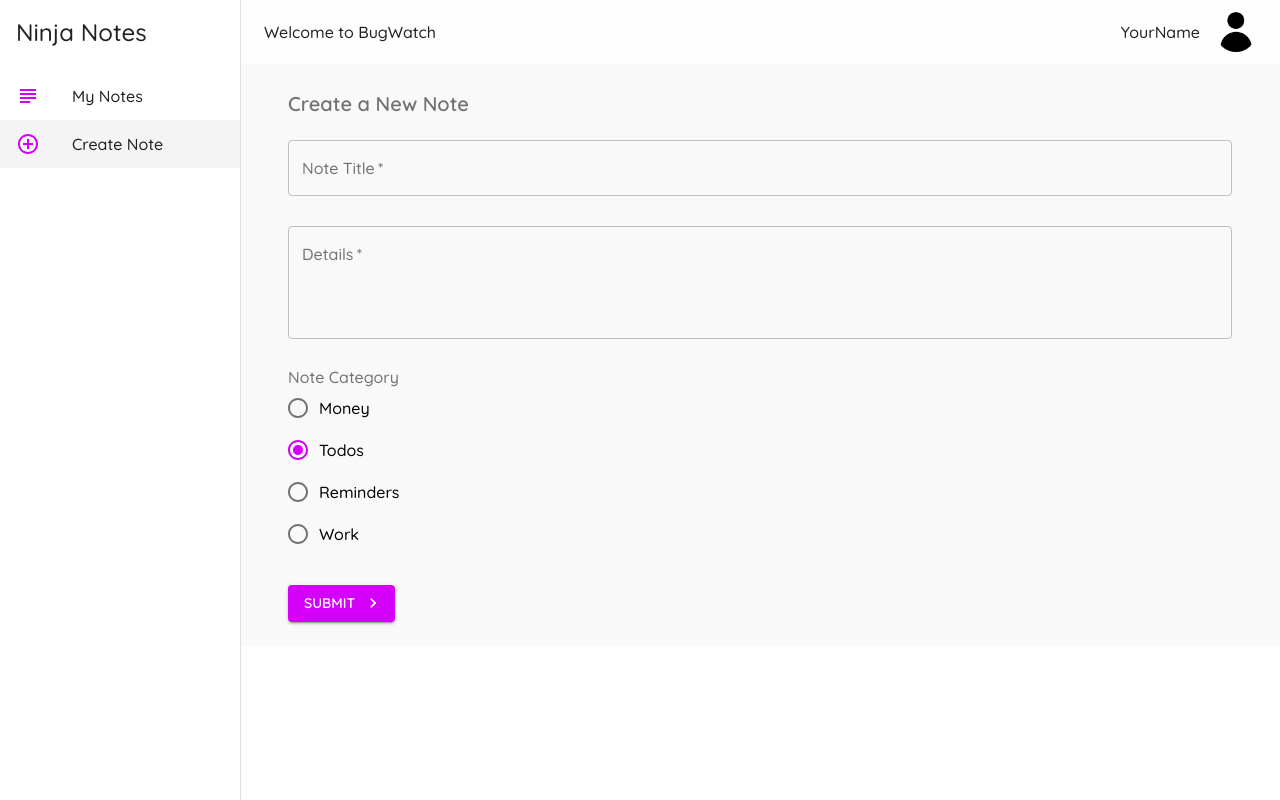
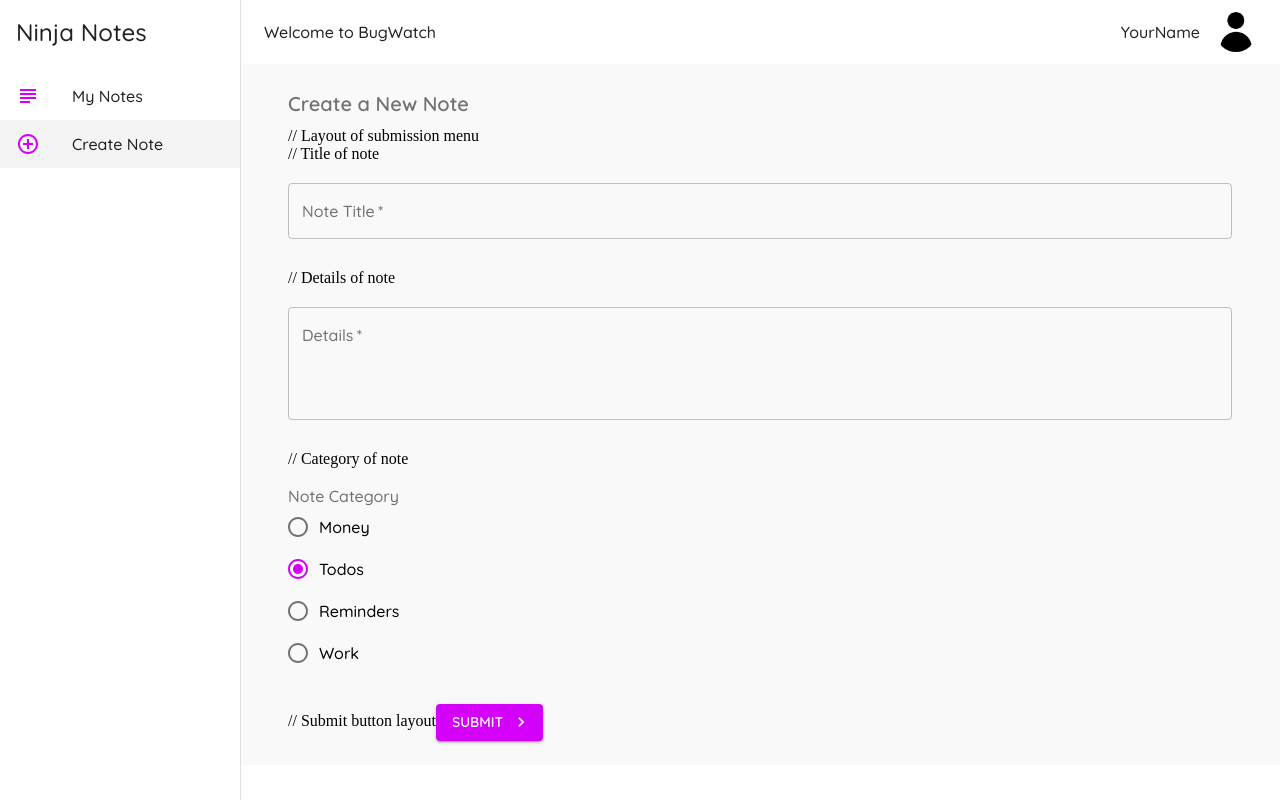
Before and after one commit to ethangonzalez328/BugWatch, a React (Create React App) app: page /create in a window 1280 px wide. Built offline with nearby package versions, Linux system fonts and the light colour scheme.

Commit message:
added comments to Create.js

```diff
--- a/src/pages/Create.js
+++ b/src/pages/Create.js
@@ -11,6 +11,7 @@ import FormControl from '@material-ui/core/FormControl'
 import FormLabel from '@material-ui/core/FormLabel';
 import { useHistory } from 'react-router-dom';
 
+// Style specification
 const useStyles = makeStyles({
   field: {
     marginTop: 20,
@@ -19,6 +20,7 @@ const useStyles = makeStyles({
   }
 })
 
+// Create note button function
 export default function Create() {
   const classes = useStyles()
   const history = useHistory()
@@ -28,6 +30,7 @@ export default function Create() {
   const [detailsError, setDetailsError] = useState('')
   const [category, setCategory] = useState('todos')
 
+  // Submits note to be added
   const handleSubmit = (e) => {
     e.preventDefault()
     setTitleError(false)
@@ -39,7 +42,7 @@ export default function Create() {
     if (details == '') {
       setDetailsError(true)
     }
-
+    // Both the titles and details are required for a note to be valid
     if (title && details) {
       fetch('http://localhost:8000/notes', {
         method: 'POST',
@@ -50,6 +53,7 @@ export default function Create() {
   }
 
   return (
+    // Layout of create note button
     <Container size="sm">
       <Typography
         variant="h6"
@@ -60,7 +64,9 @@ export default function Create() {
         Create a New Note
       </Typography>
 
+      // Layout of submission menu
       <form noValidate autoComplete="off" onSubmit={handleSubmit}>
+        // Title of note
         <TextField
           onChange={(e) => setTitle(e.target.value)}
           className={classes.field}
@@ -71,6 +77,7 @@ export default function Create() {
           required
           error={titleError}
         />
+        // Details of note
         <TextField
           onChange={(e) => setDetails(e.target.value)}
           className={classes.field}
@@ -83,7 +90,7 @@ export default function Create() {
           required
           error={detailsError}
         />
-
+        // Category of note
         <FormControl className={classes.field}>
           <FormLabel>Note Category</FormLabel>
           <RadioGroup value={category} onChange={(e) => setCategory(e.target.value)}>
@@ -93,7 +100,7 @@ export default function Create() {
             <FormControlLabel value="work" control={<Radio />} label="Work" />
           </RadioGroup>
         </FormControl>
-
+      // Submit button layout
       <Button
         type="submit"
         color="secondary"
@@ -103,9 +110,6 @@ export default function Create() {
         Submit
       </Button>
       </form>
-
-
-
     </Container>
   )
 }
```
